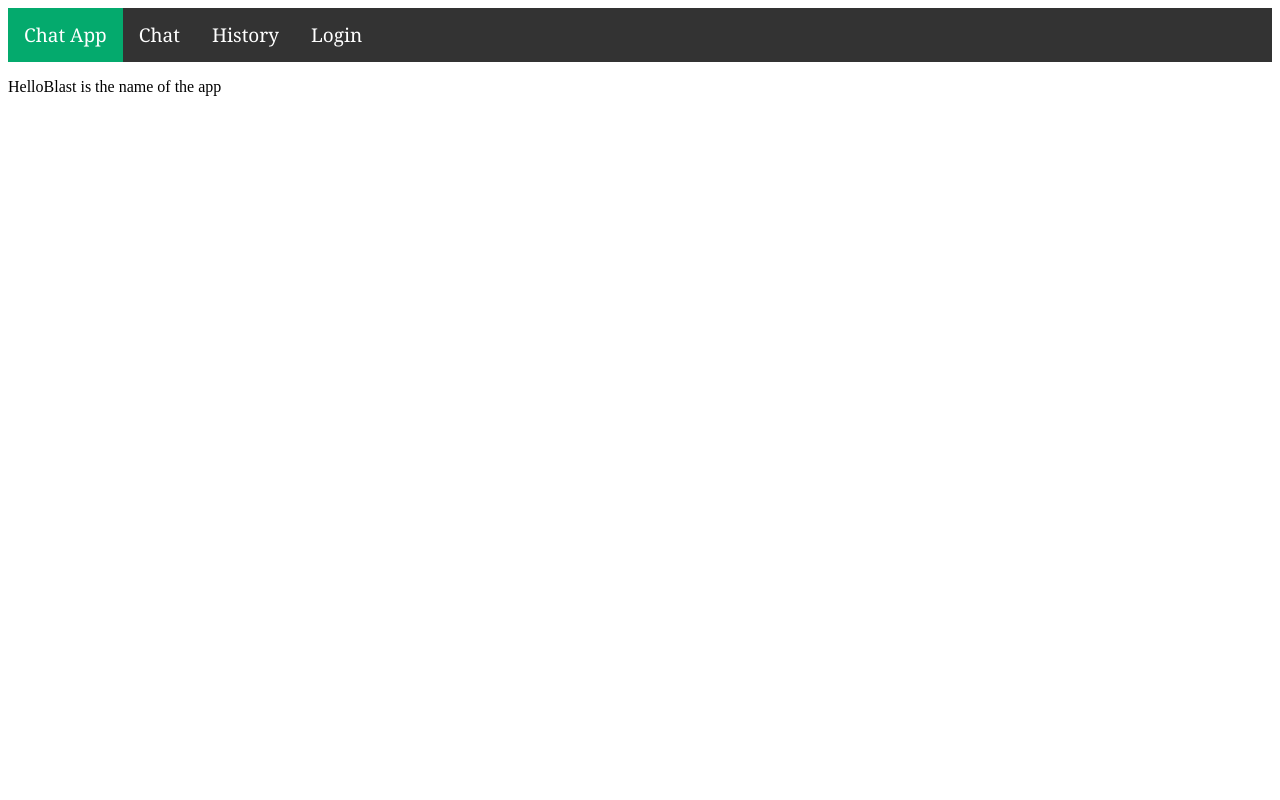
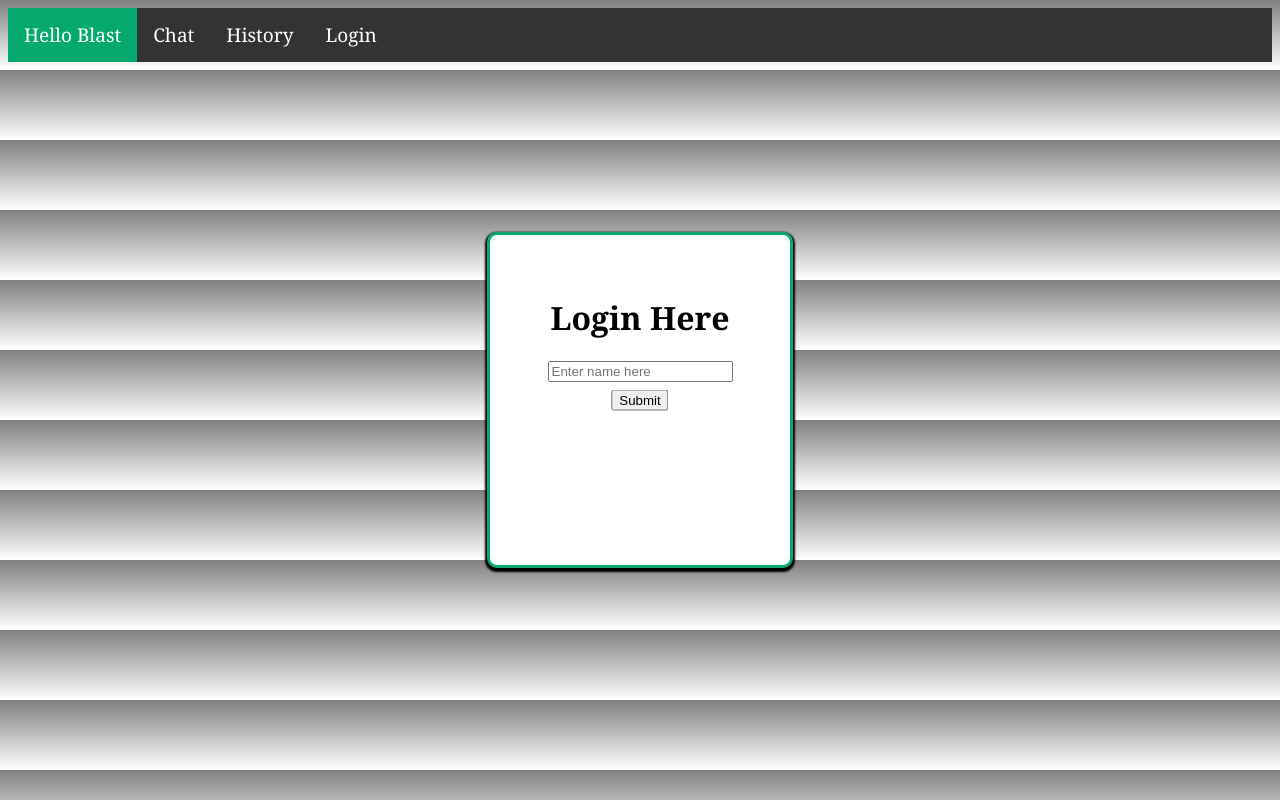
Before and after one commit to daxpatel2/hello-blast, a Flask app: page / in a window 1280 px wide. Run offline with Flask 2, Linux system fonts and the light colour scheme.

Commit message:
main page construction

```diff
--- a/templates/index.html
+++ b/templates/index.html
@@ -8,6 +8,10 @@
     <script src="home.js"></script>
 
     <style>
+        /* change this to a space theme if possible */
+        body{
+            background-image: -webkit-linear-gradient(gray,white);
+        }
 
         .topnav {
             background-color: #333;
@@ -33,20 +37,51 @@
             background-color: #04AA6D;
             color: white;
         }
+
+        .namebox {
+            background: white;
+            border-style: solid;
+            border-color: #04AA6D;
+            border-radius: 10px;
+            text-align: center;
+            width: 250px;
+            height: 250px;
+            position: absolute;
+            top: 50%;
+            left: 50%;
+            transform: translate(-50%,-50%);
+            padding: 40px 25px;
+            box-shadow: 0px 2px 2px 2px;
+        }
+        .namebox h1{
+            font-family: Montserrat,Georgia, Times, 'Times New Roman', serif;
+        }
+        /* make button look cooler */
+        .namebox button{
+            position: absolute;
+            top: 50%;
+            left: 50%;
+            transform: translate(-50%,-50%);
+        }
     </style>
 
 </head>
 
 <body>
     <div class="topnav">
-        <a class="active" href="#home">Chat App</a>
+        <a class="active" href="#home">Hello Blast</a>
         <a href="#chat">Chat</a>
         <a href="#history">History</a>
         <a href="#login">Login</a>
       </div>
 
-    <p>
-        HelloBlast is the name of the app
-    </p>
+      <div class="namebox">
+        <h1>Login Here</h1>
+
+        <input type="text" name="Enter your name" placeholder="Enter name here">
+        <!-- Set button action, dont need to back check name should just go straight to the chat room, since its a local chat room-->
+        <button class="perform" type="button">Submit</button>
+
+      </div>
 </body>
 </html>
```
